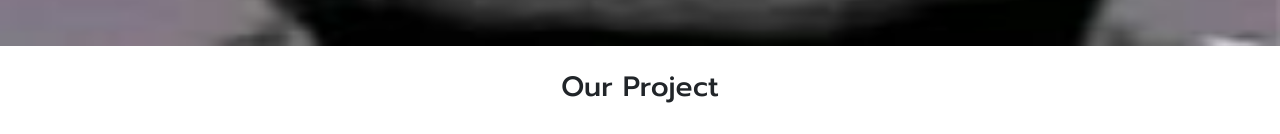
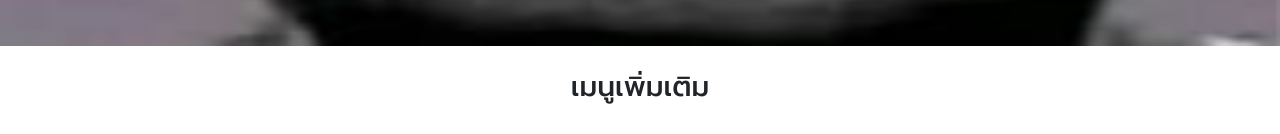
Before and after one commit to Ammarin66/frontend, a Next.js app: page / in a window 1280 px wide. Shown: the part 700-834 px from the top of the page. Built offline with nearby package versions, Linux system fonts and the light colour scheme.

Commit message:
Update Card.js

```diff
--- a/app/components/Card.js
+++ b/app/components/Card.js
@@ -4,7 +4,7 @@ export default function Card() {
         <div className="row">
             <div className="col-md-12 text-center mb-4"></div>
             <div className="col-md-12 text-center mb-4">
-                <h3>Our Project</h3>
+                <h3>เมนูเพิ่มเติม</h3>
             </div>
         </div>
         <div className="row">
```
